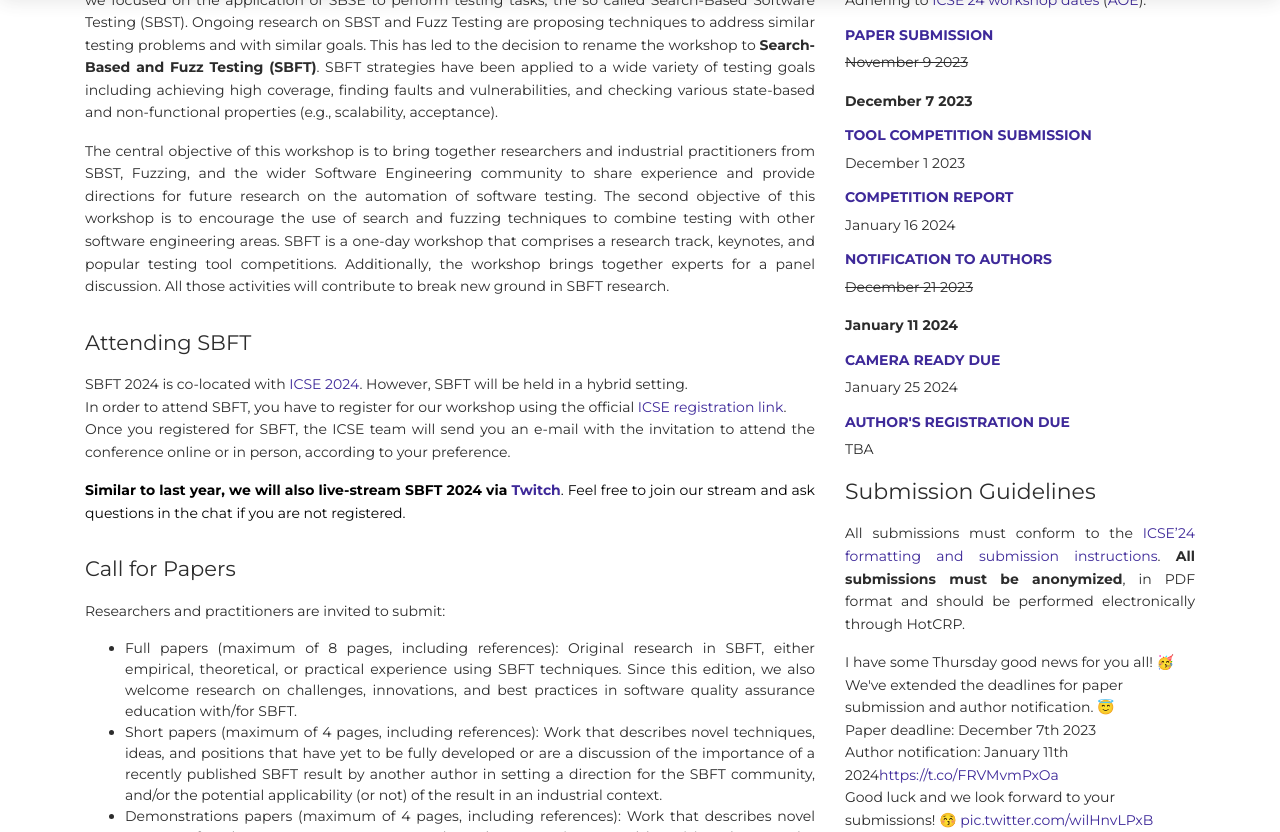
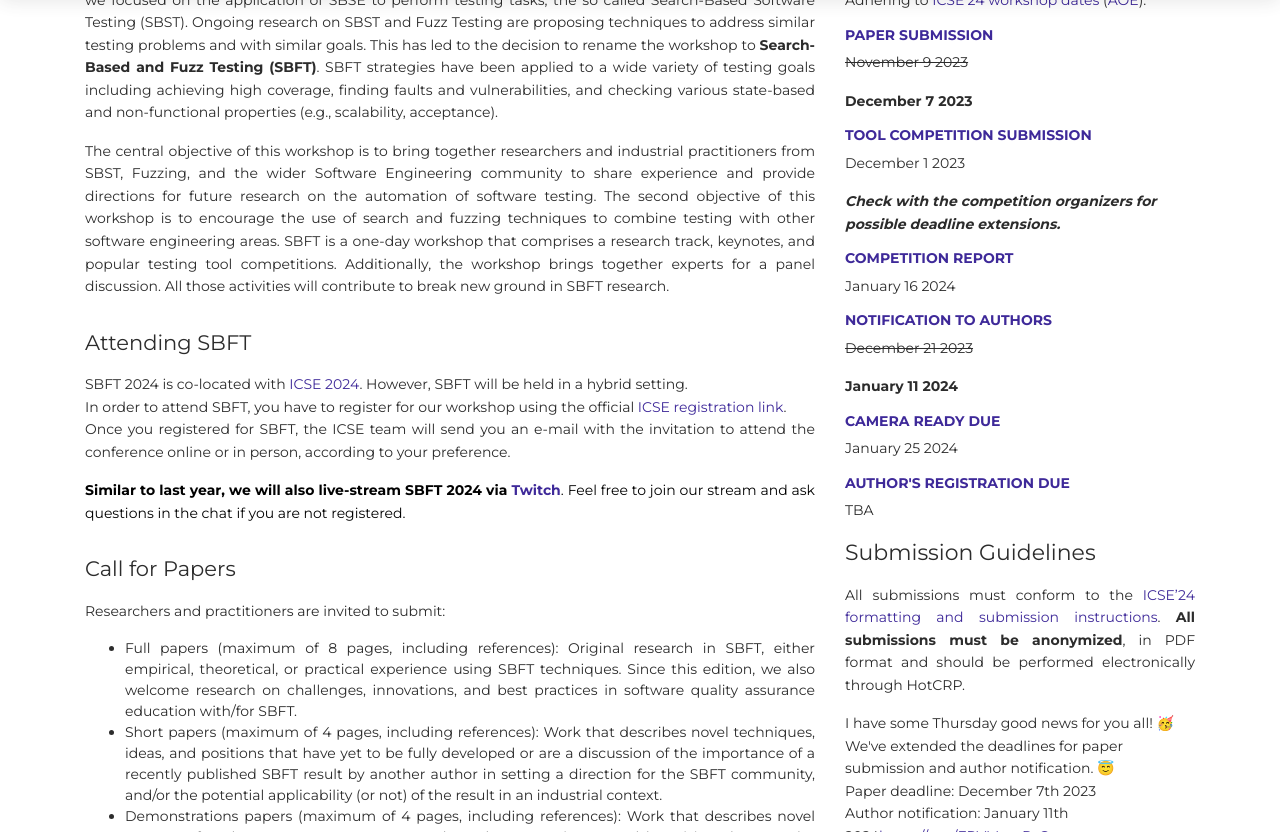
Before and after one commit to sbft24/sbft24.github.io, a Jekyll site: the page built from index.html, in a window 1280 px wide and 900 px high, scrolled down 444 px, cut to the strip 68-900 px from the top of the window. Built offline with Jekyll 4.4.1, drawn with Linux system fonts in a browser that asks for light colours; nearby versions of some CDN libraries; comment, search, counter and statistics services are not loaded.

Commit message:
Adding information for tools

```diff
--- a/_includes/sidebar.html
+++ b/_includes/sidebar.html
@@ -12,6 +12,7 @@
     <p><b>December 7 2023</b></p>
     <h6 class="text-primary">Tool Competition Submission</h6>
     <p>December 1 2023</p>
+    <p><b><i>Check with the competition organizers for possible deadline extensions.</i></b></p>
     <h6 class="text-primary">Competition Report</h6>
     <p>January 16 2024</p>
     <h6 class="text-primary">Notification to Authors</h6>
```
